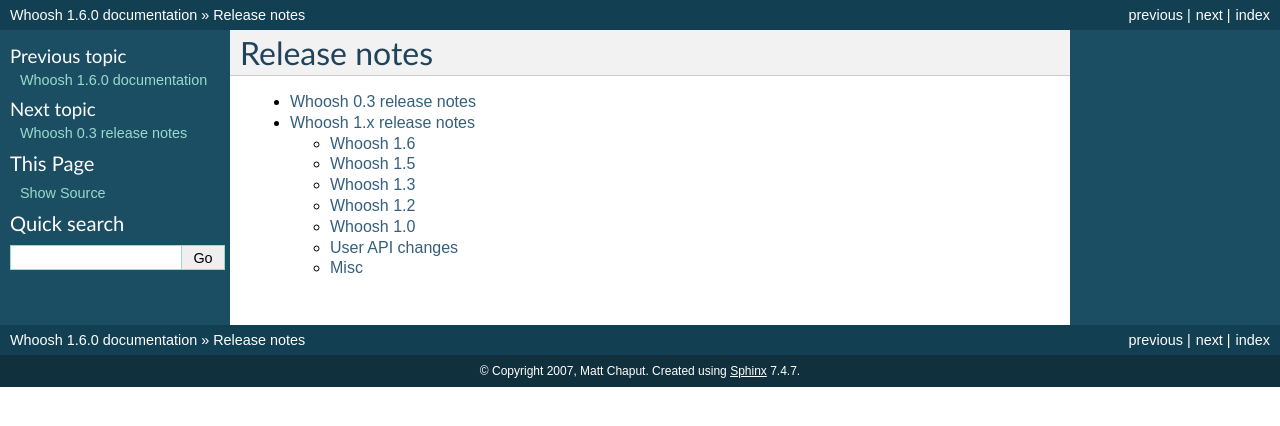
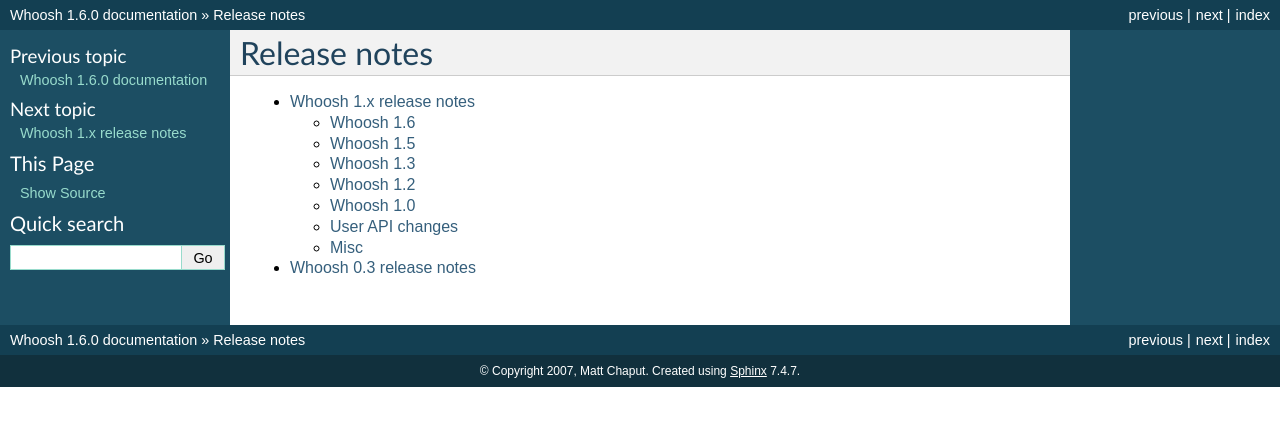
Before and after one commit to dex4er/whoosh, a Sphinx documentation site: the page built from docs/source/releases/index.rst, in a window 1280 px wide. Shown: the top 426 px of the page. Built offline with Sphinx 7.4.7, drawn with Linux system fonts in a browser that asks for light colours.

Commit message:
Changed releases toctree from * glob to explicit list so I could put the most recent release at the top.

```diff
--- a/docs/source/releases/index.rst
+++ b/docs/source/releases/index.rst
@@ -3,7 +3,7 @@ Release notes
 =============
 
 .. toctree::
-    :glob:
     :maxdepth: 2
 
-    *
+    1_0
+    0_3
```
